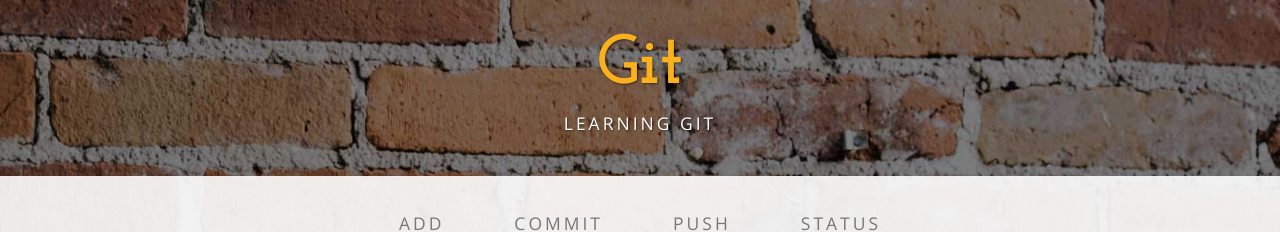
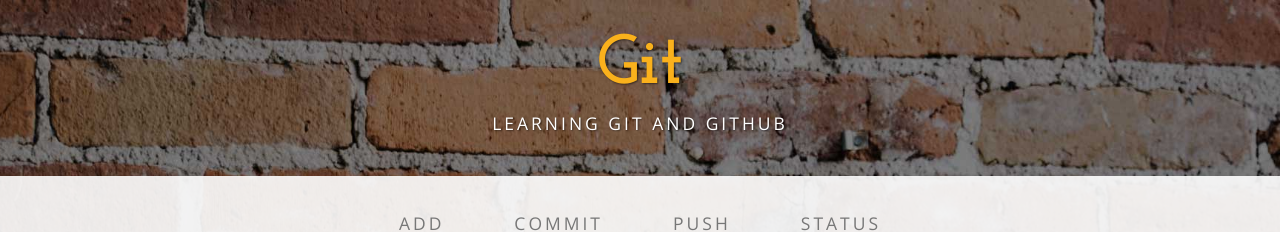
Before and after one commit to mlyng/learnable-Git-course, a plain HTML site: page index.html in a window 1280 px wide. Shown: the top 232 px of the page. Drawn offline with nearby package versions, Linux system fonts and the light colour scheme.

Commit message:
Changed Title

```diff
--- a/index.html
+++ b/index.html
@@ -33,7 +33,7 @@
 <body>
 
     <div class="brand">Git</div>
-    <div class="address-bar">Learning Git</div>
+    <div class="address-bar">Learning Git and GitHub</div>
 
     <!-- Navigation -->
     <nav class="navbar navbar-default" role="navigation">
```
